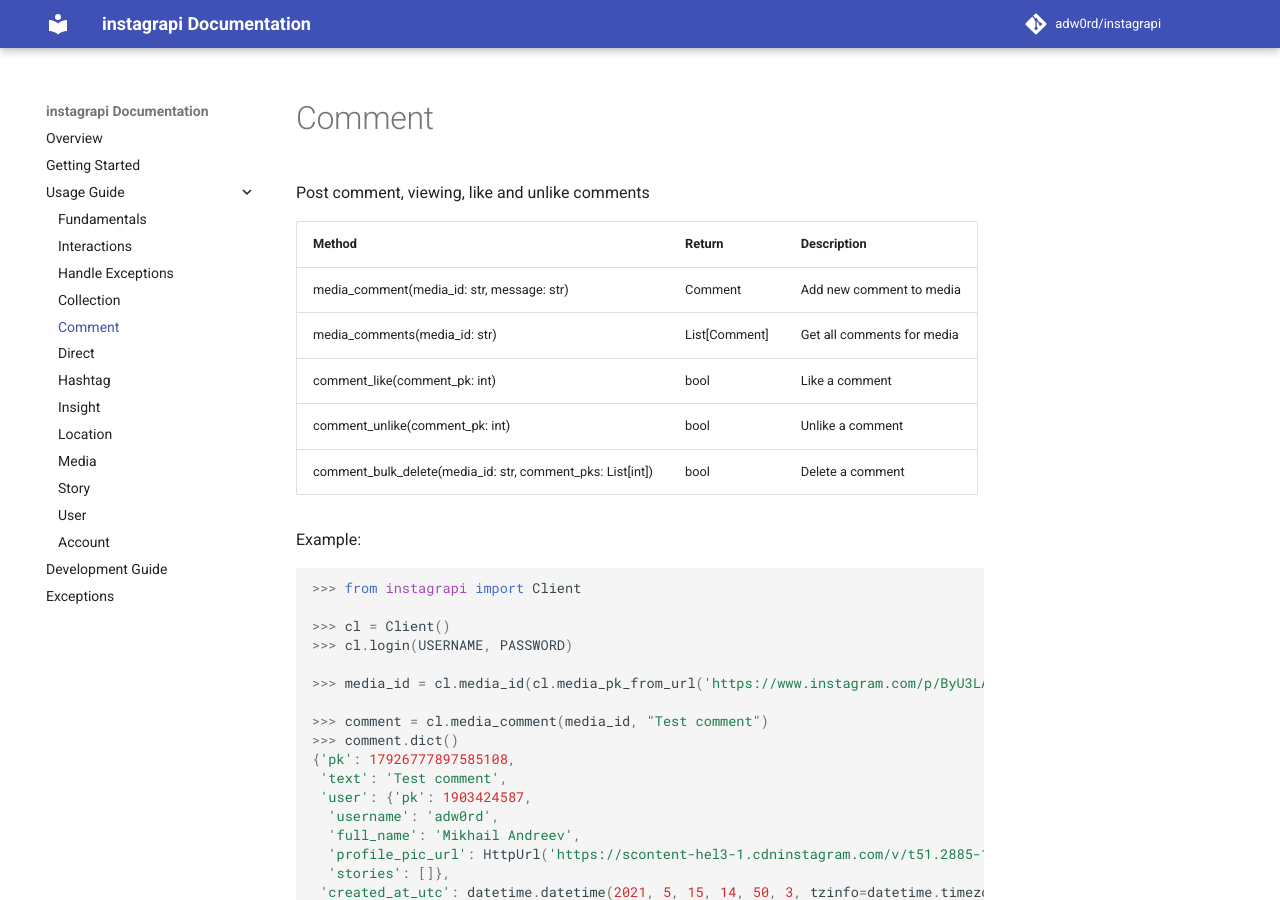
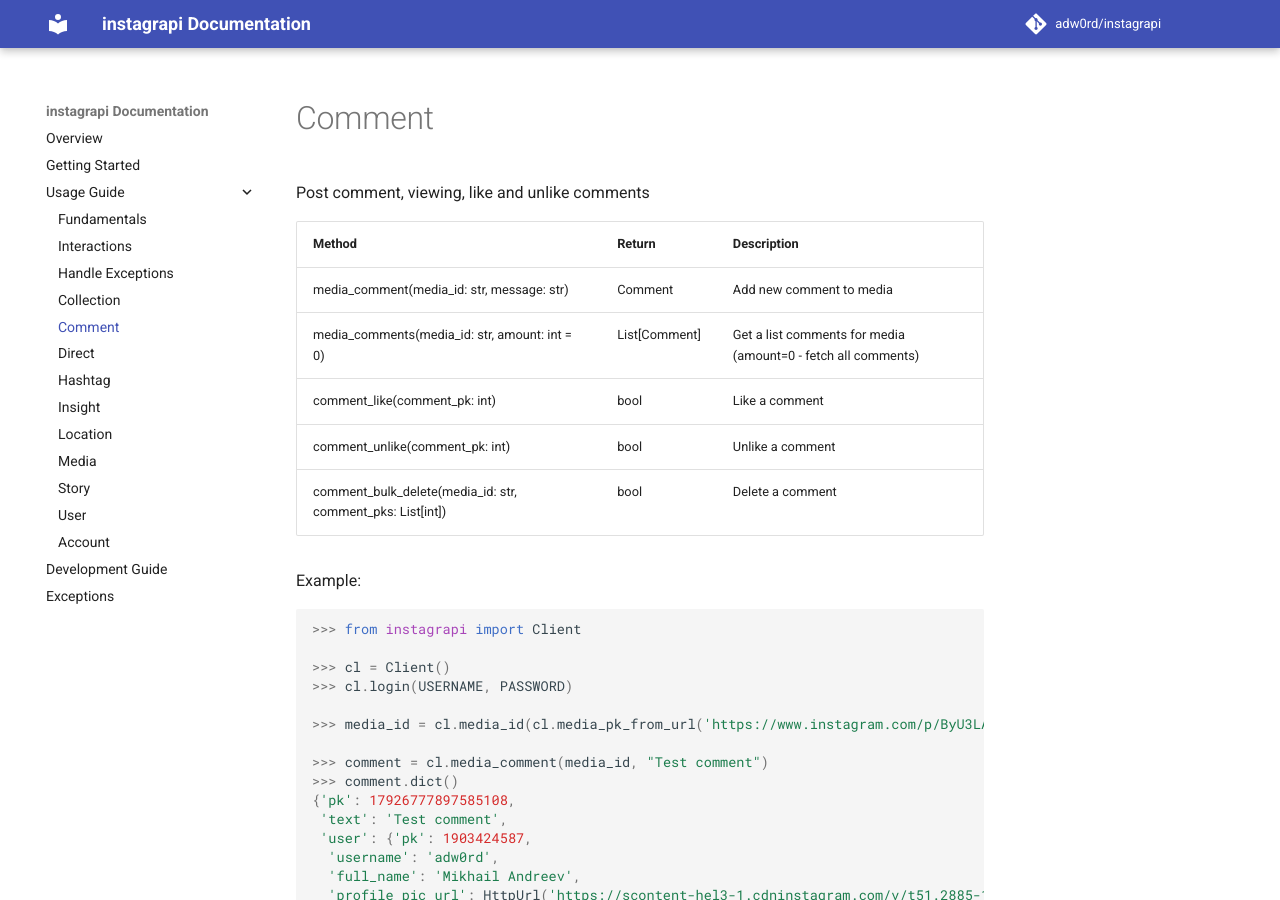
Before and after one commit to subzeroid/instagrapi, an MkDocs documentation site: the page built from docs/usage-guide/comment.md, in a window 1280 px wide and 900 px high. Built offline with MkDocs 1.6.1 and Material for MkDocs 9.7.7, drawn with Linux system fonts in a browser that asks for light colours; comment, search, counter and statistics services are not loaded; the version menu is left out.

Commit message:
Update comment.md

```diff
--- a/docs/usage-guide/comment.md
+++ b/docs/usage-guide/comment.md
@@ -5,7 +5,7 @@
 | Method                                                     | Return             | Description
 | ---------------------------------------------------------- | ------------------ | --------------------------
 | media_comment(media_id: str, message: str)                 | Comment            | Add new comment to media
-| media_comments(media_id: str)                              | List\[Comment]     | Get all comments for media
+| media_comments(media_id: str, amount: int = 0)             | List\[Comment]     | Get a list comments for media (amount=0 - fetch all comments)
 | comment_like(comment_pk: int)                              | bool               | Like a comment
 | comment_unlike(comment_pk: int)                            | bool               | Unlike a comment
 | comment_bulk_delete(media_id: str, comment_pks: List[int]) | bool               | Delete a comment
```
